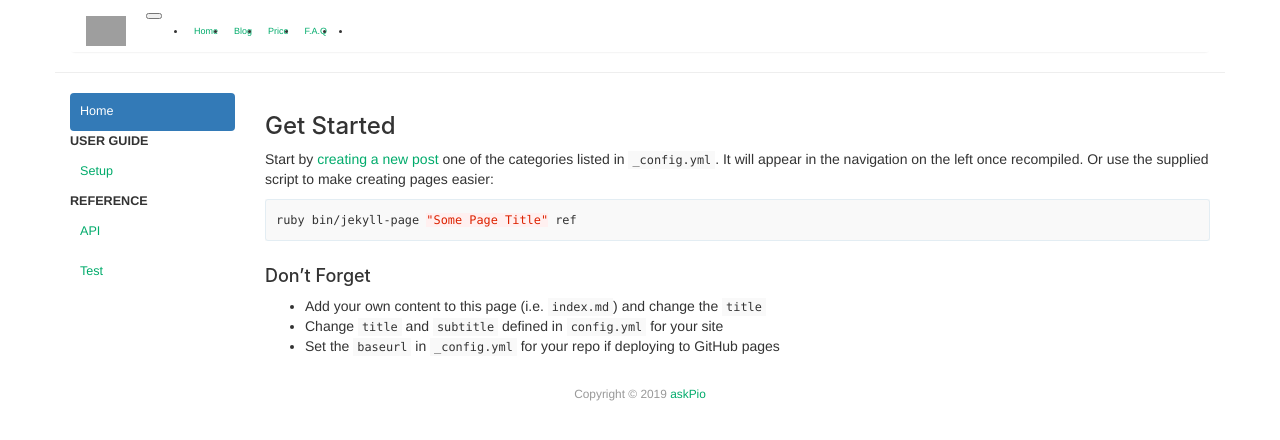
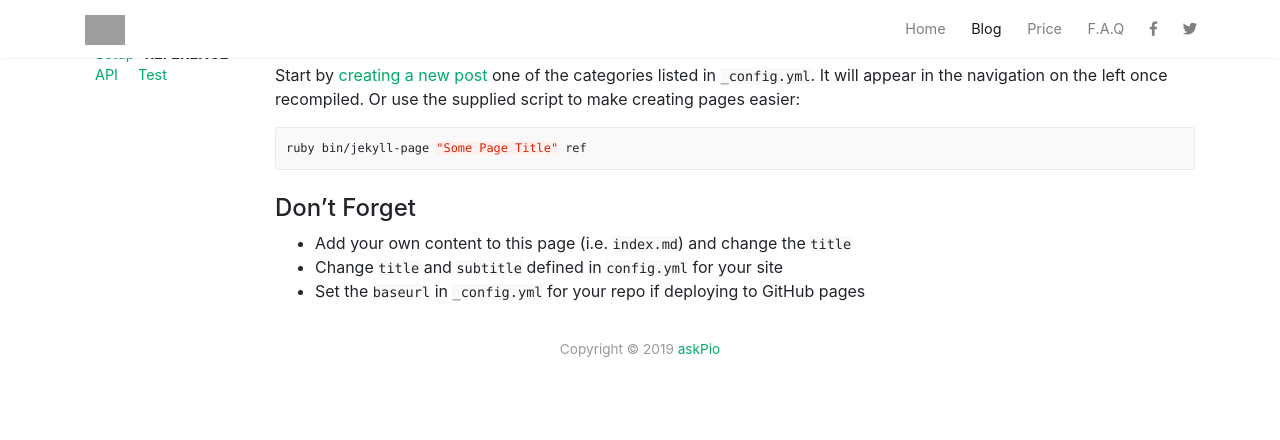
Before and after one commit to Harshgupta71/askPio_Documentation, a Jekyll site: the page built from index.md, in a window 1280 px wide. Shown: the top 440 px of the page. Built offline with Jekyll 4.4.1, drawn with Linux system fonts in a browser that asks for light colours; nearby versions of some CDN libraries; grey boxes are pictures that could not be loaded.

Commit message:
Update default.html

```diff
--- a/_layouts/default.html
+++ b/_layouts/default.html
@@ -23,7 +23,13 @@
         <link rel="icon" type="image/png" sizes="16x16" href="{{ site.content }}favicon/favicon-16x16.png">
         <link rel="manifest" href="{{ site.content }}favicon/manifest.json">
 
-        <link href="https://maxcdn.bootstrapcdn.com/bootstrap/3.3.5/css/bootstrap.min.css" rel="stylesheet">
+        <!-- <link href="https://maxcdn.bootstrapcdn.com/bootstrap/3.3.5/css/bootstrap.min.css" rel="stylesheet"> -->
+        <link rel="stylesheet" href="https://stackpath.bootstrapcdn.com/bootstrap/4.1.3/css/bootstrap.min.css" integrity="sha384-MCw98/SFnGE8fJT3GXwEOngsV7Zt27NXFoaoApmYm81iuXoPkFOJwJ8ERdknLPMO" crossorigin="anonymous">
+
+        <link rel="stylesheet" href="https://use.fontawesome.com/releases/v5.0.13/css/all.css" integrity="sha384-DNOHZ68U8hZfKXOrtjWvjxusGo9WQnrNx2sqG0tfsghAvtVlRW3tvkXWZh58N9jp" crossorigin="anonymous">
+
+        <link href="https://fonts.googleapis.com/css?family=Righteous%7CMerriweather:300,300i,400,400i,700,700i" rel="stylesheet">
+
         <link rel="stylesheet" href="{{ site.baseurl }}/css/syntax.css">
         <link rel="stylesheet" href="{{ site.baseurl }}/css/main.css">
         <link rel="stylesheet" href="{{ site.baseurl }}/css/screen.css">
```
